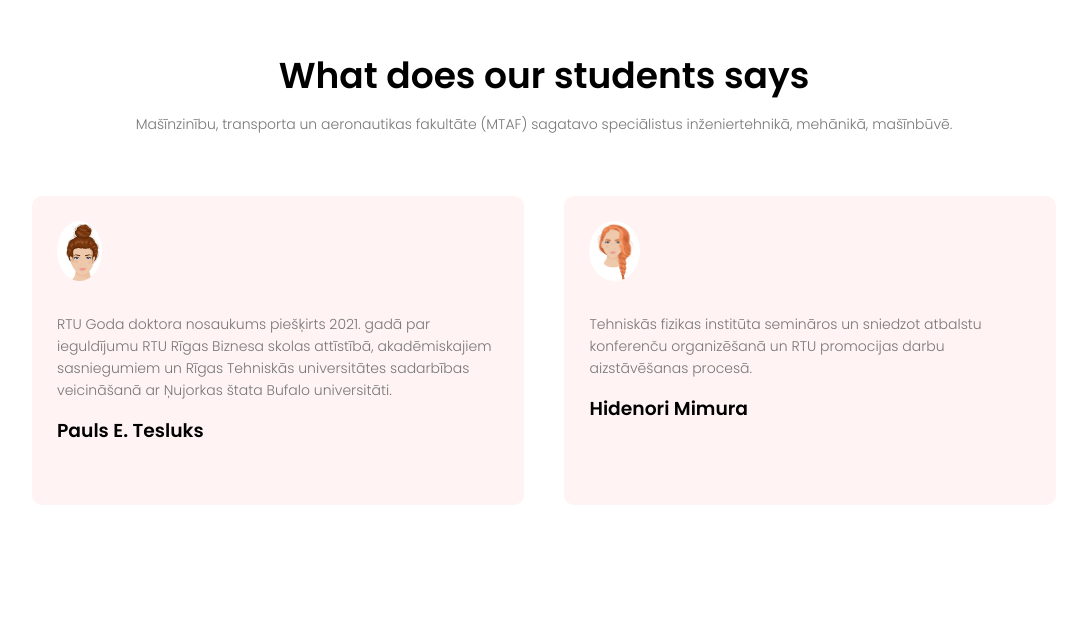
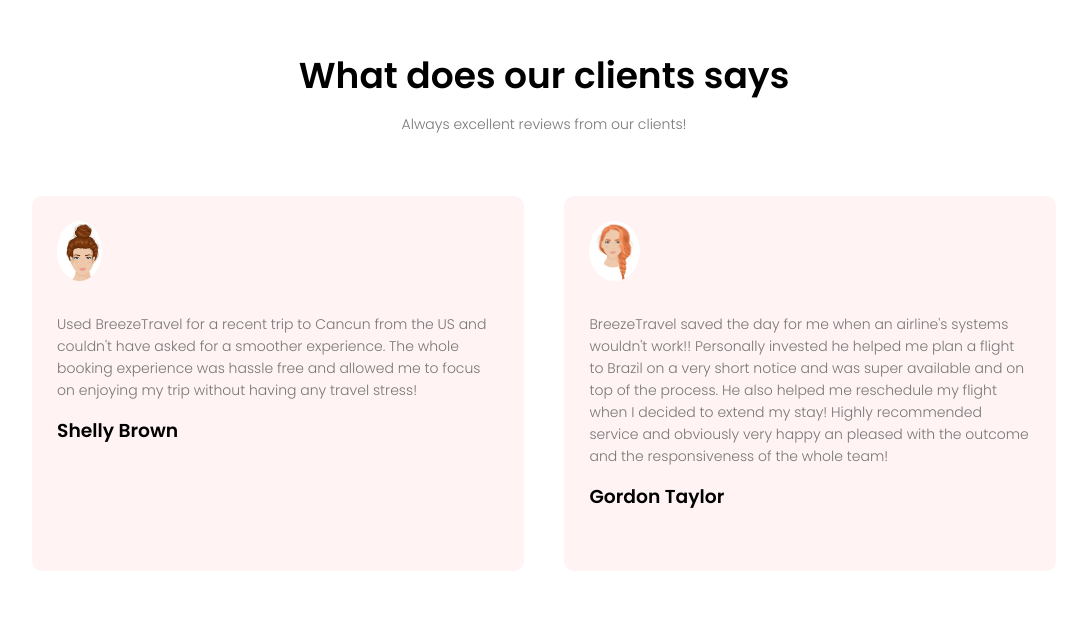
Before and after one commit to Christi-na/breeze-travel-webpage.github.io, a plain HTML site: page index.html in a window 1280 px wide. Shown: the part 3004-3638 px from the top of the page, without its empty margins (96-1183 px from the left). Drawn offline with Linux system fonts and the light colour scheme.

Commit message:
Update index.html

```diff
--- a/index.html
+++ b/index.html
@@ -130,16 +130,18 @@ initial-scale=1.0">
 
 <!---------testimonials---------->
 	<section class="testimonials" id="section-blog">
-		<h1>What does our students says</h1>
-		<p>Mašīnzinību, transporta un aeronautikas fakultāte (MTAF) sagatavo speciālistus inženiertehnikā, mehānikā, mašīnbūvē.
+		<h1>What does our clients says</h1>
+		<p>
+			Always excellent reviews from our clients!
 		</p>
 		<div class="row">
 			<div class="testimonial-col">
 				<img src="images/user1.jpg" alt="User Photo">
 				<div>
-					<p>RTU Goda doktora nosaukums piešķirts 2021. gadā par ieguldījumu RTU Rīgas Biznesa skolas attīstībā, akadēmiskajiem sasniegumiem un Rīgas Tehniskās universitātes sadarbības veicināšanā ar Ņujorkas štata Bufalo universitāti.
+					<p>
+						Used BreezeTravel for a recent trip to Cancun from the US and couldn't have asked for a smoother experience. The whole booking experience was hassle free and allowed me to focus on enjoying my trip without having any travel stress!
 					</p>
-					<h3>Pauls E. Tesluks</h3>
+					<h3>Shelly Brown</h3>
 					<i class="fa fa-star"></i>
 					<i class="fa fa-star"></i>
 					<i class="fa fa-star"></i>
@@ -150,9 +152,10 @@ initial-scale=1.0">
 			<div class="testimonial-col">
 				<img src="images/user2.jpg" alt="User Photo">
 				<div>
-					<p>Tehniskās fizikas institūta semināros un sniedzot atbalstu konferenču organizēšanā un RTU promocijas darbu aizstāvēšanas procesā.
+					<p>
+						BreezeTravel saved the day for me when an airline's systems wouldn't work!! Personally invested he helped me plan a flight to Brazil on a very short notice and was super available and on top of the process. He also helped me reschedule my flight when I decided to extend my stay! Highly recommended service and obviously very happy an pleased with the outcome and the responsiveness of the whole team!
 					</p>
-					<h3>Hidenori Mimura</h3>
+					<h3>Gordon Taylor</h3>
 					<i class="fa fa-star"></i>
 					<i class="fa fa-star"></i>
 					<i class="fa fa-star"></i>
```
